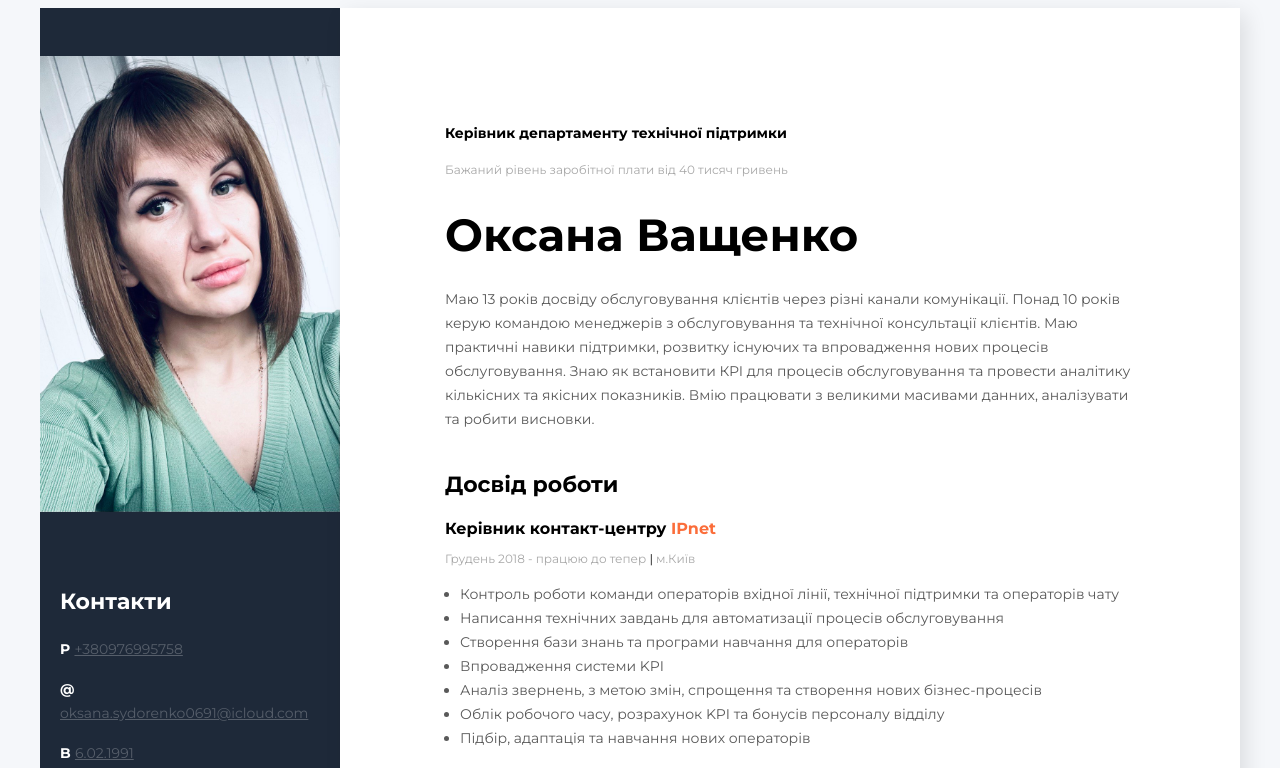
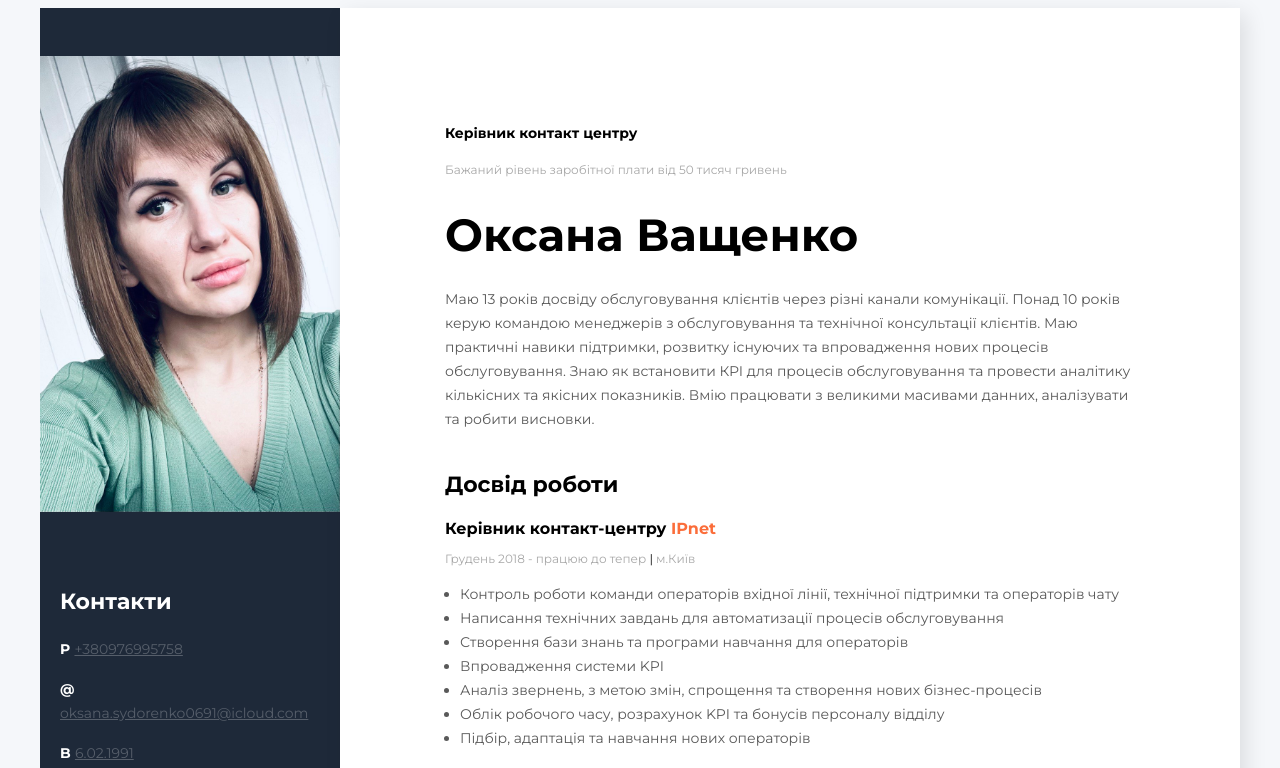
Before and after one commit to OVashchenko91/rezume, a website: page index.html in a window 1280 px wide. Shown: the top 768 px of the page. Drawn offline with Linux system fonts and the light colour scheme.

Commit message:
Update index.html

```diff
--- a/index.html
+++ b/index.html
@@ -17,8 +17,8 @@
     <div class="main-content">
         <!--about user-->
         <div class="about">
-            <h2 class="about-pisition">Керівник департаменту технічної підтримки</h2>
-            <p class="period">Бажаний рівень заробітної плати від 40 тисяч гривень</p>
+            <h2 class="about-pisition">Керівник контакт центру</h2>
+            <p class="period">Бажаний рівень заробітної плати від 50 тисяч гривень</p>
             <h1 class="about-name">Оксана Ващенко</h1>
 
             <p class="about-description">
```
